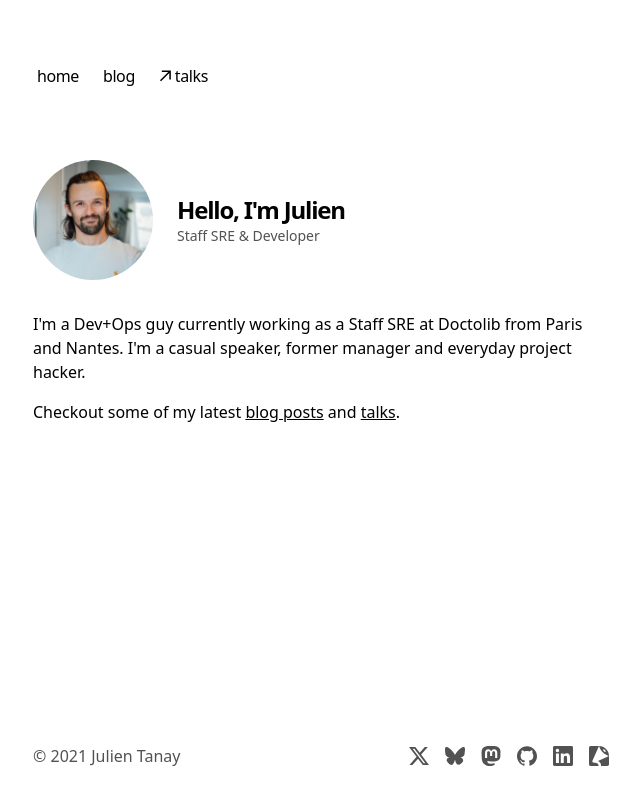
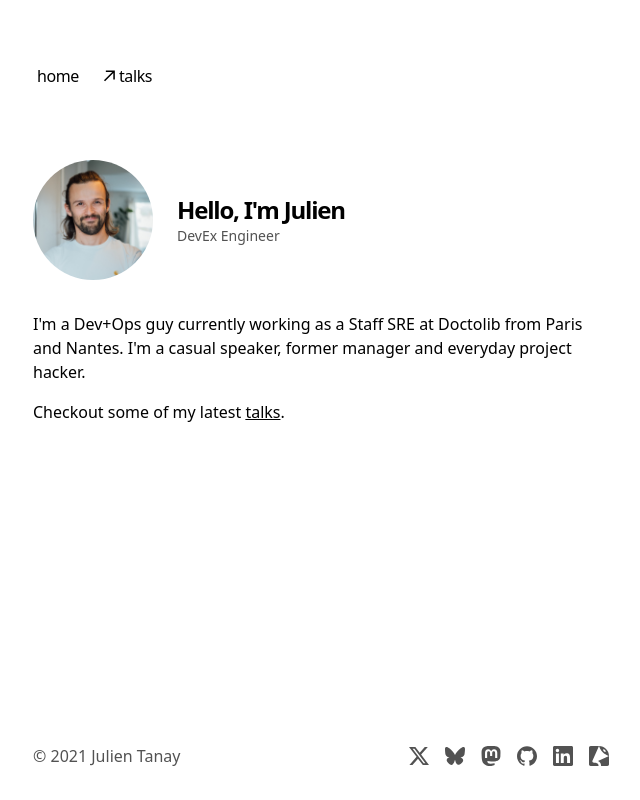
Before and after one commit to Djiit/website, a Next.js app: page / in a window 1280 px wide. Shown: the whole page, without its empty margins (319-959 px from the left). Built offline with nearby package versions, Linux system fonts and the light colour scheme.

Commit message:
fix: reword title, remove old blog link

```diff
--- a/app/components/nav.tsx
+++ b/app/components/nav.tsx
@@ -10,9 +10,9 @@ const navItems: {
   "/": {
     name: "home",
   },
-  "/blog": {
-    name: "blog",
-  },
+  // "/blog": {
+  //   name: "blog",
+  // },
   "https://sessionize.com/djiit/": {
     name: "talks",
     external: true,
--- a/app/page.tsx
+++ b/app/page.tsx
@@ -18,7 +18,7 @@ export default function Page() {
             Hello, I'm Julien
           </h1>
           <p className="text-sm text-neutral-600 dark:text-neutral-400">
-            Staff SRE & Developer
+            DevEx Engineer
           </p>
         </div>
       </div>
@@ -27,7 +27,7 @@ export default function Page() {
         Paris and Nantes. I'm a casual speaker, former manager and everyday
         project hacker.
       </p>
-      Checkout some of my latest <Link href="/blog" className="underline">blog posts</Link> and <Link href="https://sessionize.com/djiit/" className="underline">talks</Link>.
+      Checkout some of my latest <Link href="https://sessionize.com/djiit/" className="underline">talks</Link>.
     </section>
   );
 }
```
